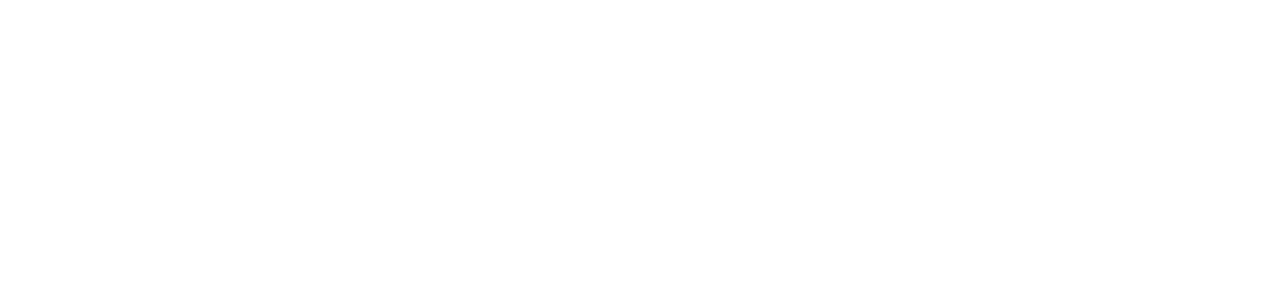
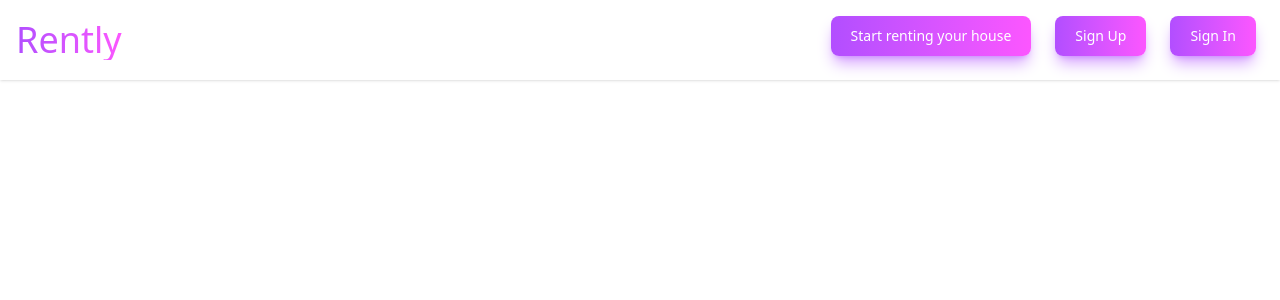
Before and after one commit to dawidJarosinski/rently, a React (Vite) app in the folder rently-frontend/: page / in a window 1280 px wide. Before the commit this address had no page. Shown: the top 300 px of the page. Built offline with nearby package versions, Linux system fonts and the light colour scheme.

Commit message:
add navbar

```diff
--- a/rently-frontend/src/App.tsx
+++ b/rently-frontend/src/App.tsx
@@ -3,15 +3,17 @@
 import RegisterUserPage from "./pages/RegisterUser";
 import RegisterHostPage from "./pages/RegisterHost";
 import PropertyFormPage from "./pages/PropertyFormPage";
+import HomePage from "./pages/HomePage";
 
 function App() {
   return (
     <Router>
       <Routes>
+      <Route path="/" element={<HomePage />} />
         <Route path="/login" element={<Login />} />
-        <Route path="/registerHost" element={<RegisterHostPage />} />
+        <Route path="/register-host" element={<RegisterHostPage />} />
         <Route path="/register" element={<RegisterUserPage />} />
-        <Route path="/propertyForm" element={<PropertyFormPage />} />
+        <Route path="/property-form" element={<PropertyFormPage />} />
       </Routes>
     </Router>
   );
--- /dev/null
+++ b/rently-frontend/src/component/Navbar.tsx
@@ -0,0 +1,22 @@
+import { Link } from "react-router-dom";
+import Logo from "../component/Logo";
+
+const Navbar = () => {
+    return (
+    <nav className="w-full flex justify-between items-center p-4 bg-white shadow">
+        <Logo />
+        <div className="flex gap-4">
+            <Link to="/register-host">
+                <button type="button" className="text-white bg-gradient-to-r from-[#B24EFF] to-[#FC56FF] hover:bg-gradient-to-br focus:ring-4 focus:outline-none focus:ring-purple-300 shadow-lg shadow-purple-500/50 font-medium rounded-lg text-sm px-5 py-2.5 text-center me-2 mb-2">Start renting your house</button>
+            </Link>
+            <Link to="/register">
+                <button type="button" className="text-white bg-gradient-to-r from-[#B24EFF] to-[#FC56FF] hover:bg-gradient-to-br focus:ring-4 focus:outline-none focus:ring-purple-300 shadow-lg shadow-purple-500/50 font-medium rounded-lg text-sm px-5 py-2.5 text-center me-2 mb-2">Sign Up</button>
+            </Link>
+            <Link to="/login">
+                <button type="button" className="text-white bg-gradient-to-r from-[#B24EFF] to-[#FC56FF] hover:bg-gradient-to-br focus:ring-4 focus:outline-none focus:ring-purple-300 shadow-lg shadow-purple-500/50 font-medium rounded-lg text-sm px-5 py-2.5 text-center me-2 mb-2">Sign In</button>
+            </Link>
+        </div>
+    </nav>
+    );
+};
+export default Navbar;
--- /dev/null
+++ b/rently-frontend/src/pages/HomePage.tsx
@@ -0,0 +1,9 @@
+import Navbar from "../component/Navbar";
+
+const HomePage = () => {
+    return (
+        <Navbar />
+    );
+};
+
+export default HomePage;
--- a/rently-frontend/src/pages/LoginPage.tsx
+++ b/rently-frontend/src/pages/LoginPage.tsx
@@ -88,7 +88,7 @@
               <button
                 type="submit"
                 disabled={isLoading}
-                className={`w-full py-3 px-4 rounded-lg bg-blue-600 hover:bg-blue-700 text-white font-semibold transition duration-200 ${
+                className={`w-full py-3 px-4 text-white bg-gradient-to-r from-[#B24EFF] to-[#FC56FF] hover:bg-gradient-to-br focus:ring-4 focus:outline-none focus:ring-purple-300 shadow-lg shadow-purple-500/50 font-medium rounded-lg text-sm text-center me-2 mb-2 ${
                   isLoading ? "opacity-70 cursor-not-allowed" : ""
                 }`}
               >
--- a/rently-frontend/src/pages/PropertyFormPage.tsx
+++ b/rently-frontend/src/pages/PropertyFormPage.tsx
@@ -295,7 +295,7 @@
                 <button
                   type="submit"
                   disabled={isLoading}
-                  className={`px-6 py-3 rounded-lg bg-blue-600 hover:bg-blue-700 text-white font-medium transition duration-200 ${
+                  className={`px-6 py-3 text-white bg-gradient-to-r from-[#B24EFF] to-[#FC56FF] hover:bg-gradient-to-br focus:ring-4 focus:outline-none focus:ring-purple-300 shadow-lg shadow-purple-500/50 font-medium rounded-lg text-sm text-center me-2 mb-2 ${
                     isLoading ? "opacity-70 cursor-not-allowed" : ""
                   }`}
                 >
--- a/rently-frontend/src/pages/RegisterHost.tsx
+++ b/rently-frontend/src/pages/RegisterHost.tsx
@@ -140,7 +140,7 @@
               <button
                 type="submit"
                 disabled={isLoading}
-                className={`w-full py-3 px-4 rounded-lg bg-blue-600 hover:bg-blue-700 text-white font-semibold transition duration-200 ${
+                className={`w-full py-3 px-4 text-white bg-gradient-to-r from-[#B24EFF] to-[#FC56FF] hover:bg-gradient-to-br focus:ring-4 focus:outline-none focus:ring-purple-300 shadow-lg shadow-purple-500/50 font-medium rounded-lg text-sm text-center me-2 mb-2 ${
                   isLoading ? "opacity-70 cursor-not-allowed" : ""
                 }`}
               >
--- a/rently-frontend/src/pages/RegisterUser.tsx
+++ b/rently-frontend/src/pages/RegisterUser.tsx
@@ -133,7 +133,7 @@
               <button
                 type="submit"
                 disabled={isLoading}
-                className={`w-full py-3 px-4 rounded-lg bg-blue-600 hover:bg-blue-700 text-white font-semibold transition duration-200 ${
+                className={`w-full py-3 px-4 text-white bg-gradient-to-r from-[#B24EFF] to-[#FC56FF] hover:bg-gradient-to-br focus:ring-4 focus:outline-none focus:ring-purple-300 shadow-lg shadow-purple-500/50 font-medium rounded-lg text-sm text-center me-2 mb-2 ${
                   isLoading ? "opacity-70 cursor-not-allowed" : ""
                 }`}
               >
```
